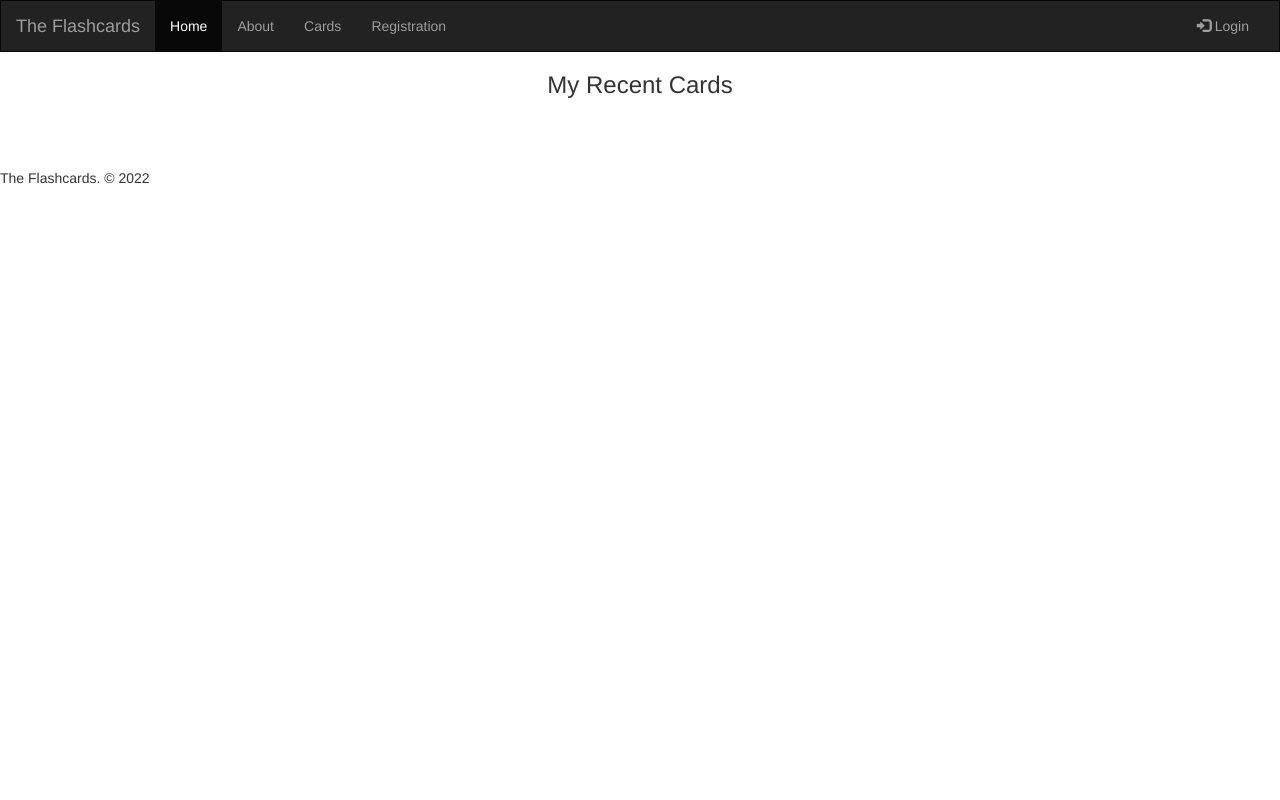
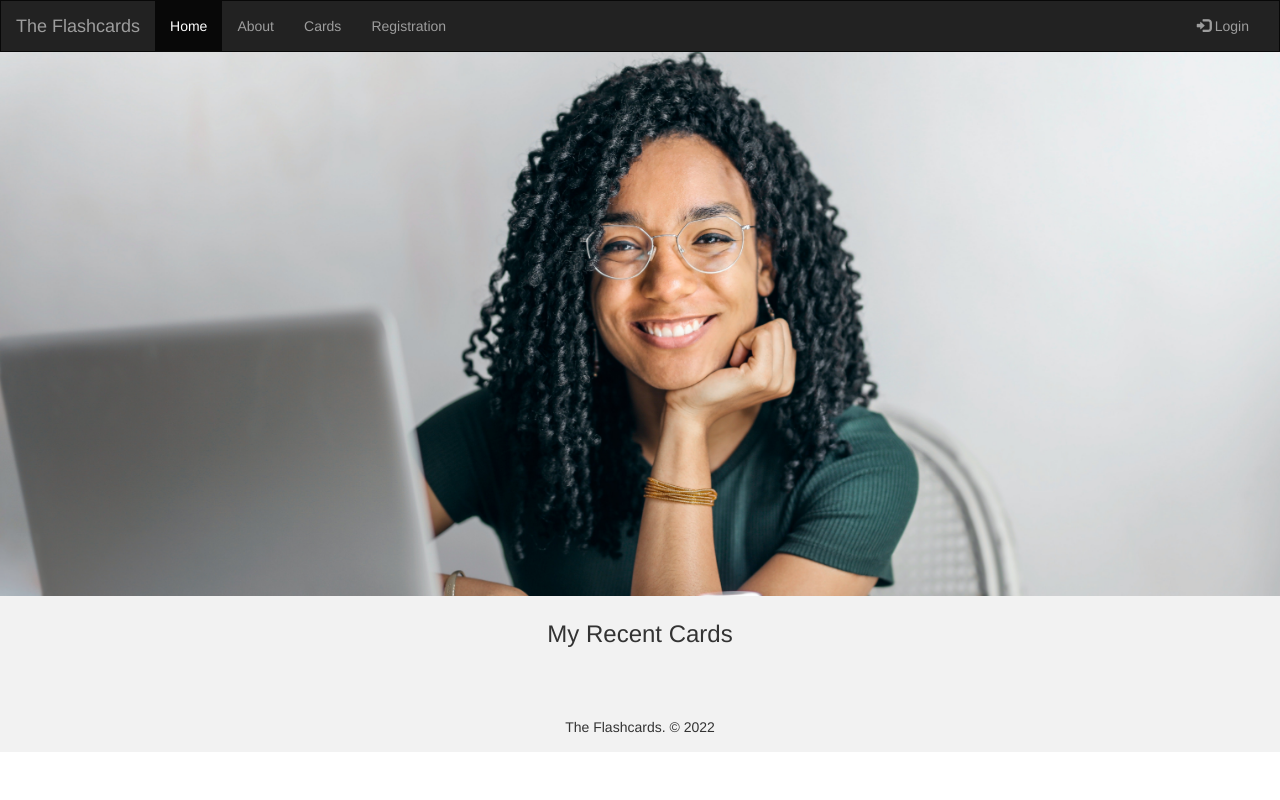
Before and after one commit to nyakiochristine/django-flashcards, a Django app: template templates/base.html in a window 1280 px wide. Run offline with Django 4.2, Linux system fonts and the light colour scheme; the template is opened without the code that fills it, so the values that code supplies are empty; some libraries are stand-ins or nearby versions.

Commit message:
ft:background image

```diff
--- a/templates/base.html
+++ b/templates/base.html
@@ -49,6 +49,11 @@
 
 
 
+<img src="/media/images/student.png" class="w3-image w3-greyscale-min" style="width:100%">
+
+<footer class="container-fluid text-center">
+
+
 
 <div class="container-fluid bg-3 text-center">
   <h3>My Recent Cards</h3><br>
```
